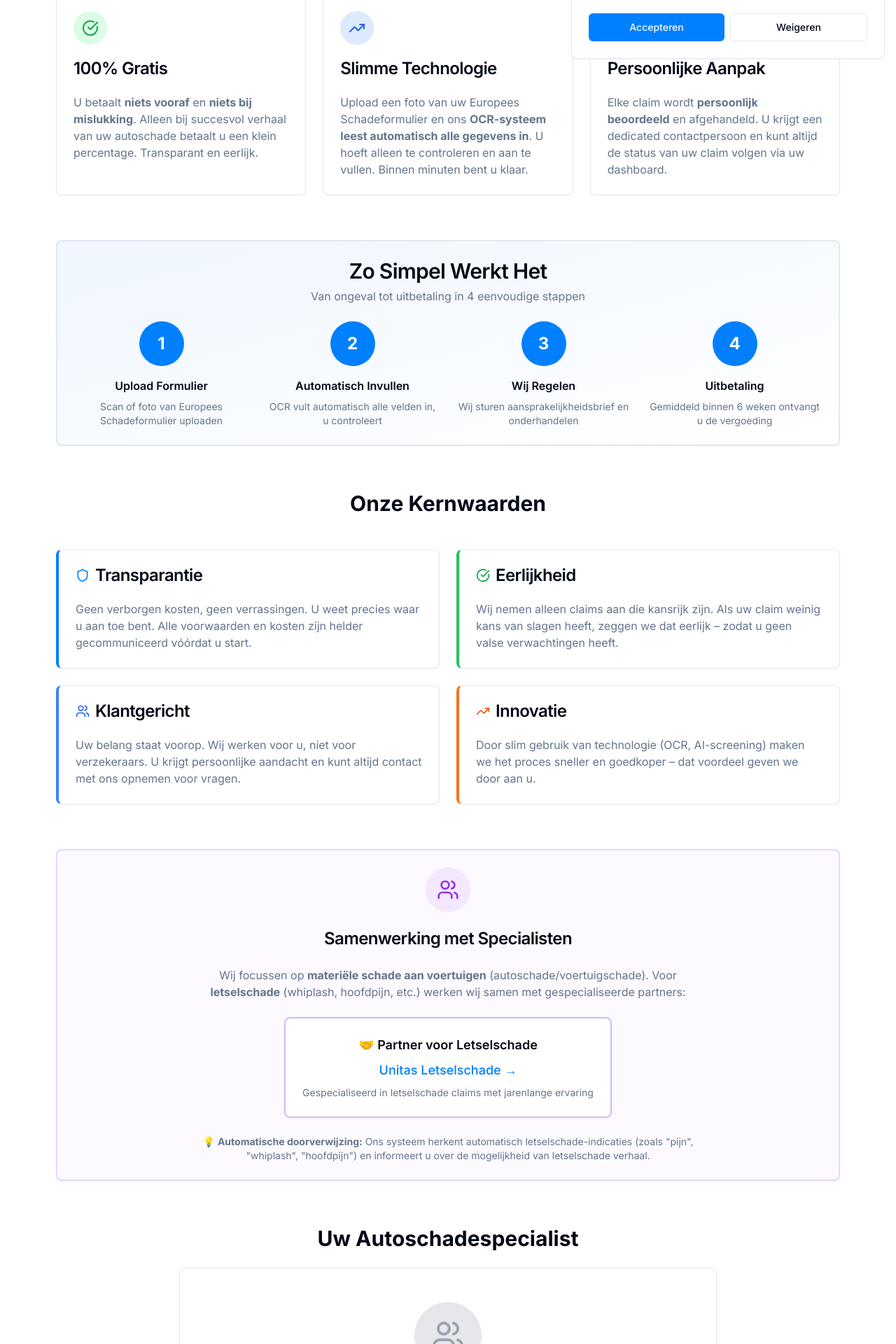
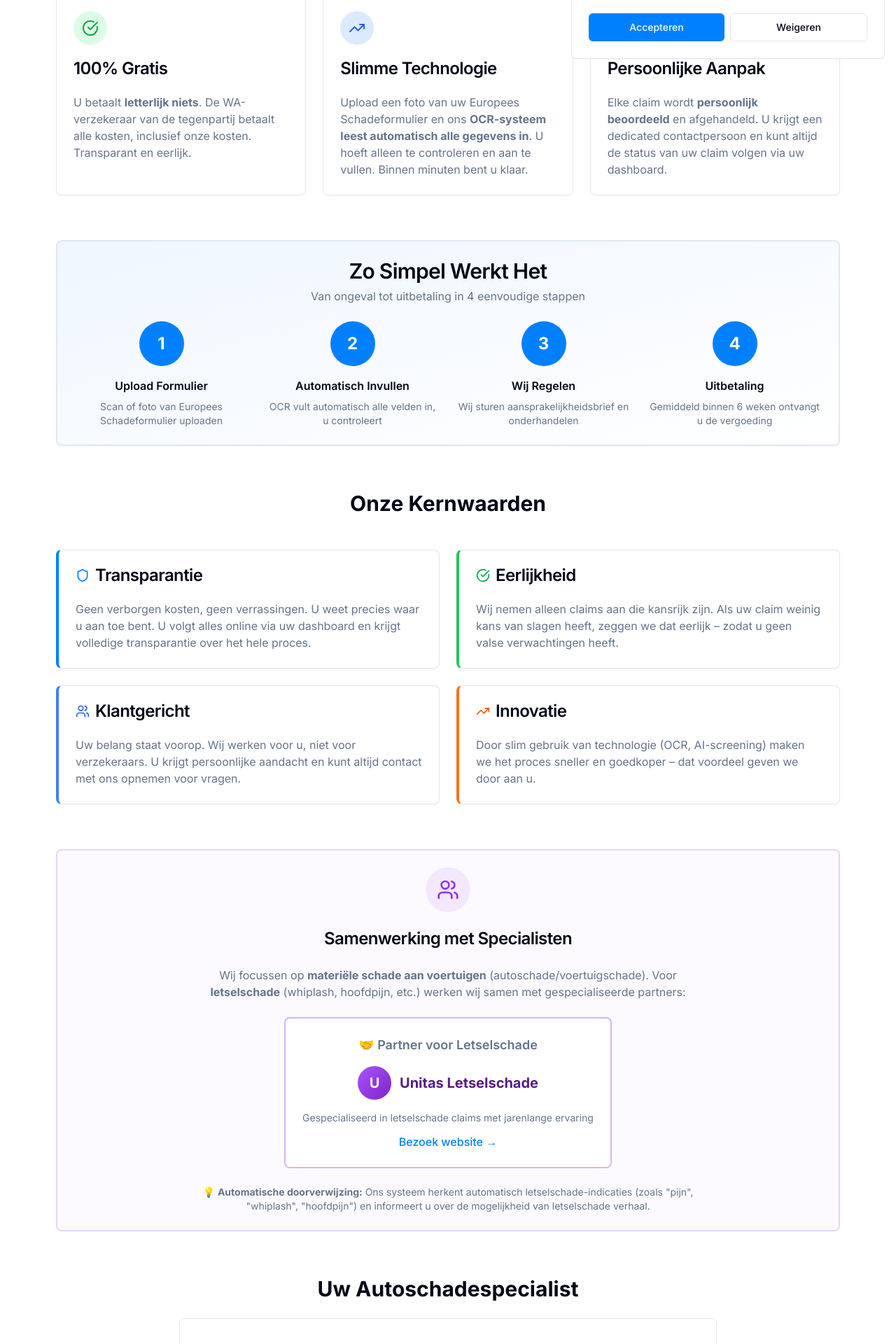
Before and after one commit to Championne/Gratisschadeverhalen.nl, a Next.js app: page /over-ons in a window 1280 px wide. Shown: the part 700-2620 px from the top of the page at 70% size. Built offline with nearby package versions, Linux system fonts and the light colour scheme.

Commit message:
feat: add Unitas Letselschade visual logo to Over Ons page partner section + fix remaining 'betaal percentage' messaging

```diff
--- a/app/over-ons/page.tsx
+++ b/app/over-ons/page.tsx
@@ -56,8 +56,8 @@ export default function OverOnsPage() {
               </CardHeader>
               <CardContent>
                 <p className="text-muted-foreground">
-                  U betaalt <strong>niets vooraf</strong> en <strong>niets bij mislukking</strong>.
-                  Alleen bij succesvol verhaal van uw autoschade betaalt u een klein percentage. Transparant en eerlijk.
+                  U betaalt <strong>letterlijk niets</strong>. De WA-verzekeraar van de tegenpartij betaalt alle kosten,
+                  inclusief onze kosten. Transparant en eerlijk.
                 </p>
               </CardContent>
             </Card>
@@ -164,7 +164,7 @@ export default function OverOnsPage() {
               <CardContent>
                 <p className="text-muted-foreground">
                   Geen verborgen kosten, geen verrassingen. U weet precies waar u aan toe bent.
-                  Alle voorwaarden en kosten zijn helder gecommuniceerd vóórdat u start.
+                  U volgt alles online via uw dashboard en krijgt volledige transparantie over het hele proces.
                 </p>
               </CardContent>
             </Card>
@@ -230,20 +230,36 @@ export default function OverOnsPage() {
                 Wij focussen op <strong>materiële schade aan voertuigen</strong> (autoschade/voertuigschade).
                 Voor <strong>letselschade</strong> (whiplash, hoofdpijn, etc.) werken wij samen met gespecialiseerde partners:
               </p>
-              <div className="bg-white border-2 border-purple-300 rounded-lg p-6 inline-block">
-                <p className="font-semibold text-lg mb-2">🤝 Partner voor Letselschade</p>
               <a
                 href="https://www.unitasletselschade.nl"
                 target="_blank"
                 rel="noopener noreferrer"
-                  className="text-primary hover:underline text-lg font-medium"
+                className="inline-block group"
               >
-                  Unitas Letselschade →
-                </a>
-                <p className="text-sm text-muted-foreground mt-2">
+                <div className="bg-white border-2 border-purple-300 rounded-lg p-6 hover:border-purple-400 transition-all hover:shadow-lg">
+                  <p className="font-semibold text-lg mb-4 text-muted-foreground">🤝 Partner voor Letselschade</p>
+
+                  {/* Unitas Logo */}
+                  <div className="flex items-center justify-center gap-3 mb-4">
+                    <div className="w-12 h-12 rounded-full bg-gradient-to-br from-purple-500 to-purple-700 flex items-center justify-center flex-shrink-0">
+                      <span className="text-white font-bold text-xl">U</span>
+                    </div>
+                    <div>
+                      <p className="font-bold text-xl text-purple-900 group-hover:text-purple-700 transition-colors">
+                        Unitas Letselschade
+                      </p>
+                    </div>
+                  </div>
+
+                  <p className="text-sm text-muted-foreground">
                     Gespecialiseerd in letselschade claims met jarenlange ervaring
                   </p>
+
+                  <p className="text-primary font-medium mt-3 group-hover:underline">
+                    Bezoek website →
+                  </p>
                 </div>
+              </a>
               <p className="text-sm text-muted-foreground mt-6">
                 💡 <strong>Automatische doorverwijzing:</strong> Ons systeem herkent automatisch letselschade-indicaties
                 (zoals "pijn", "whiplash", "hoofdpijn") en informeert u over de mogelijkheid van letselschade verhaal.
@@ -286,7 +302,7 @@ export default function OverOnsPage() {
                 </Button>
               </Link>
               <p className="text-sm text-blue-100 mt-4">
-                Geen voorschot • Geen verborgen kosten • Betaal alleen bij succes
+                U betaalt niets • Tegenpartij betaalt alles • 100% gratis
               </p>
             </CardContent>
           </Card>
```
Lines whose indentation alone changed are shown as unchanged.
